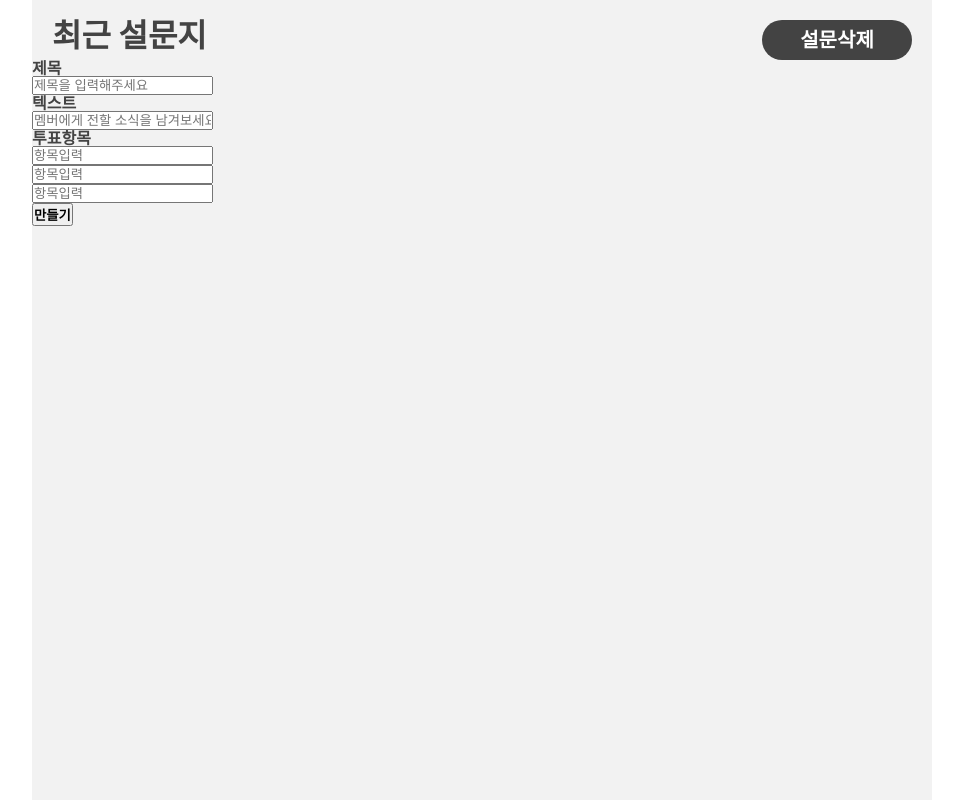
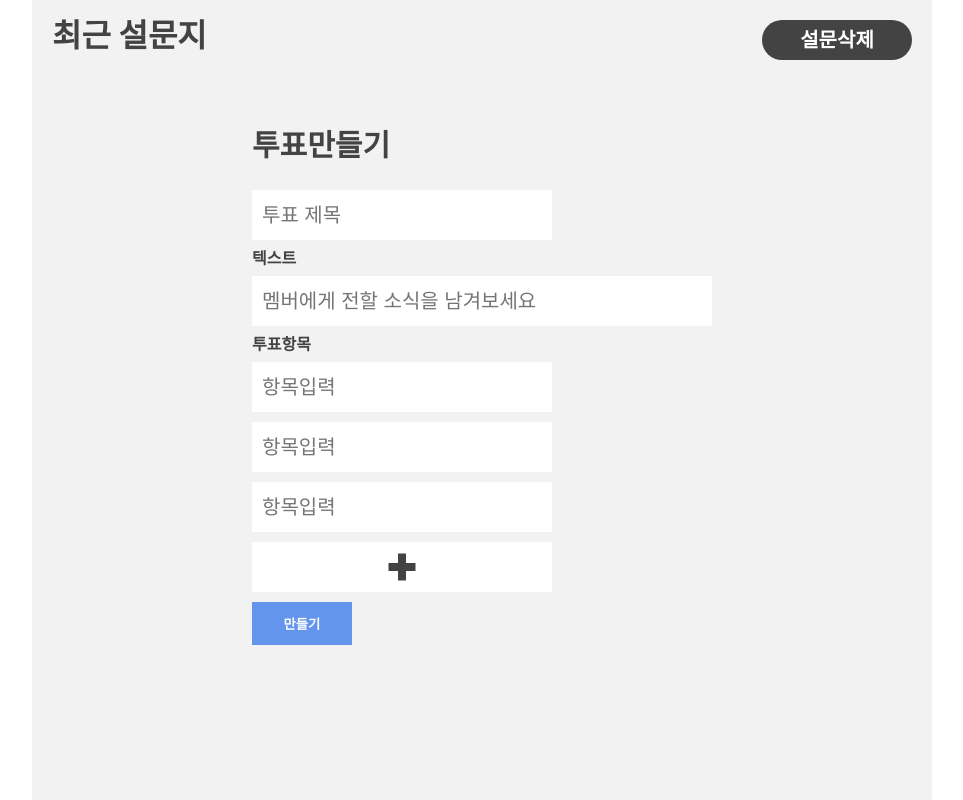
Before and after one commit to hanul-cha/react-app-for-vote, a React (Create React App) app: page /create_vote in a window 1280 px wide. Shown: the whole page, without its empty margins (158-1121 px from the left). Built offline with nearby package versions, Linux system fonts and the light colour scheme.

Commit message:
create vote-page

```diff
--- a/src/component/AddVotePage.js
+++ b/src/component/AddVotePage.js
@@ -1,21 +1,34 @@
 export default function AddVotePage() {
+    function addVoteIndex() {
+        const newIndex = document.createElement("input");
+        const addInput = document.getElementsByClassName('add_input');
+        newIndex.type = "text";
+        newIndex.placeholder = "항목입력";
+        console.log(addInput);
+        addInput[0].appendChild(newIndex);
+    }
+
     return (
-        <form>
+        <form className="addVoteForm">
+            <h2>투표만들기</h2>
             <div className="input_area">
-                <label>제목</label><br />
-                <input type="text" placeholder="제목을 입력해주세요" />
+                <input type="text" placeholder="투표 제목" />
             </div>
-            <div className="input_area">
-                <label>텍스트</label><br />
+            <div className="input_area text_area">
+                <label>텍스트</label>
                 <input type="text" placeholder="멤버에게 전할 소식을 남겨보세요" />
             </div>
-            <div className="input_area">
-                <label>투표항목</label><br />
-                <input type="text" placeholder="항목입력" /><br />
-                <input type="text" placeholder="항목입력" /><br />
+            <div className="add_input input_area">
+                <label>투표항목</label>
+                <input type="text" placeholder="항목입력" />
+                <input type="text" placeholder="항목입력" />
                 <input type="text" placeholder="항목입력" />
             </div>
-            <button>
+            <div className="addVoteList" onClick={addVoteIndex}>
+                <span></span>
+                <span></span>
+            </div>
+            <button className="voteCreateBtn">
                 만들기
             </button>
         </form>
--- a/src/index.css
+++ b/src/index.css
@@ -31,7 +31,8 @@ html, body{
 	max-width:900px;
 	margin: 0 auto;
 	background-color: #f2f2f2;
-	height: 100vh;
+	height: 100%;
+	min-height: 100vh;
 }
 
 nav ul, li{
@@ -103,6 +104,8 @@ label{
 
 
 /* CREATE_VOTE */
+
+
 .createVote{
 	width: cover;
 	max-width: 860px;
@@ -125,3 +128,71 @@ label{
 .createVote>span:last-child{
 	transform: translate(-50%,-50%) rotate( -90deg );
 }
+
+
+/* -----FORM----- */
+
+.addVoteForm{
+	max-width: 500px;
+	margin: 0 auto;
+	padding: 20px;
+	margin-top: 50px;
+}
+
+.addVoteForm h2{
+	font-size: 30px;
+	margin-bottom: 20px;
+}
+
+.input_area label{
+	display: block;
+
+
+}
+
+.add_input input{
+	display: block;
+}
+
+.input_area input{
+	width: 300px;
+	height: 50px;
+	font-size: 20px;
+	margin: 10px 0;
+	padding: 10px;
+	border: none;
+}
+
+.text_area input{
+	width:100%;
+}
+
+.addVoteList{
+	width: 300px;
+	height: 50px;
+	background: #fff;
+	margin-bottom: 10px;
+	position: relative;
+	cursor: pointer;
+}
+
+.addVoteList>span{
+	width: 27px;
+	height: 8px;
+	background-color: #434343;
+	position: absolute;
+	top:50%;
+	left: 50%;
+	transform: translate(-50%,-50%);
+}
+.addVoteList>span:last-child{
+	transform: translate(-50%,-50%) rotate( -90deg );
+}
+
+.voteCreateBtn{
+	width: 100px;
+	height: 43px;
+	background-color: cornflowerblue;
+	border: none;
+	color: #fff;
+}
```
Also changed, not shown: src/db/data.json (+18 -0 lines).
